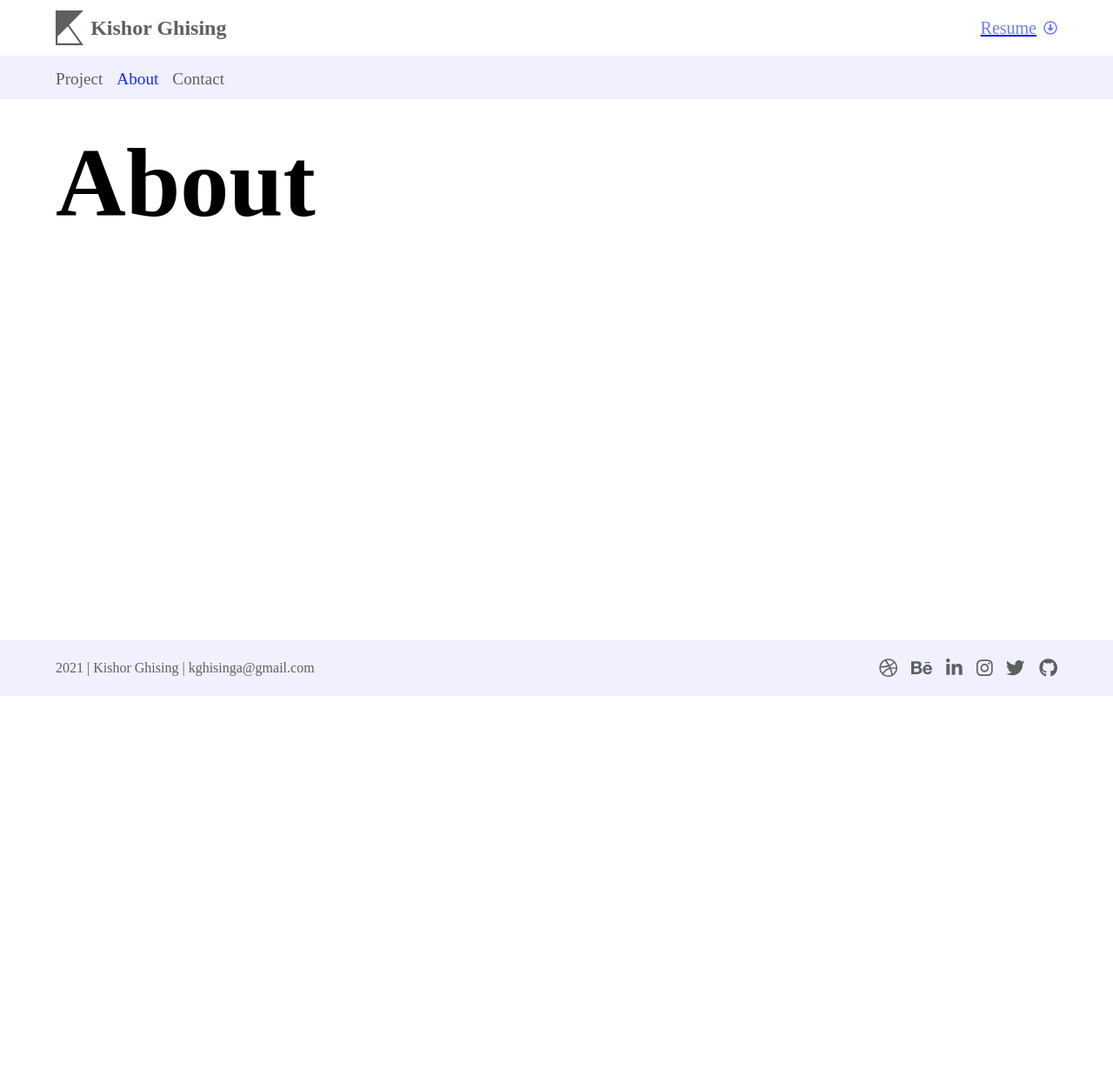
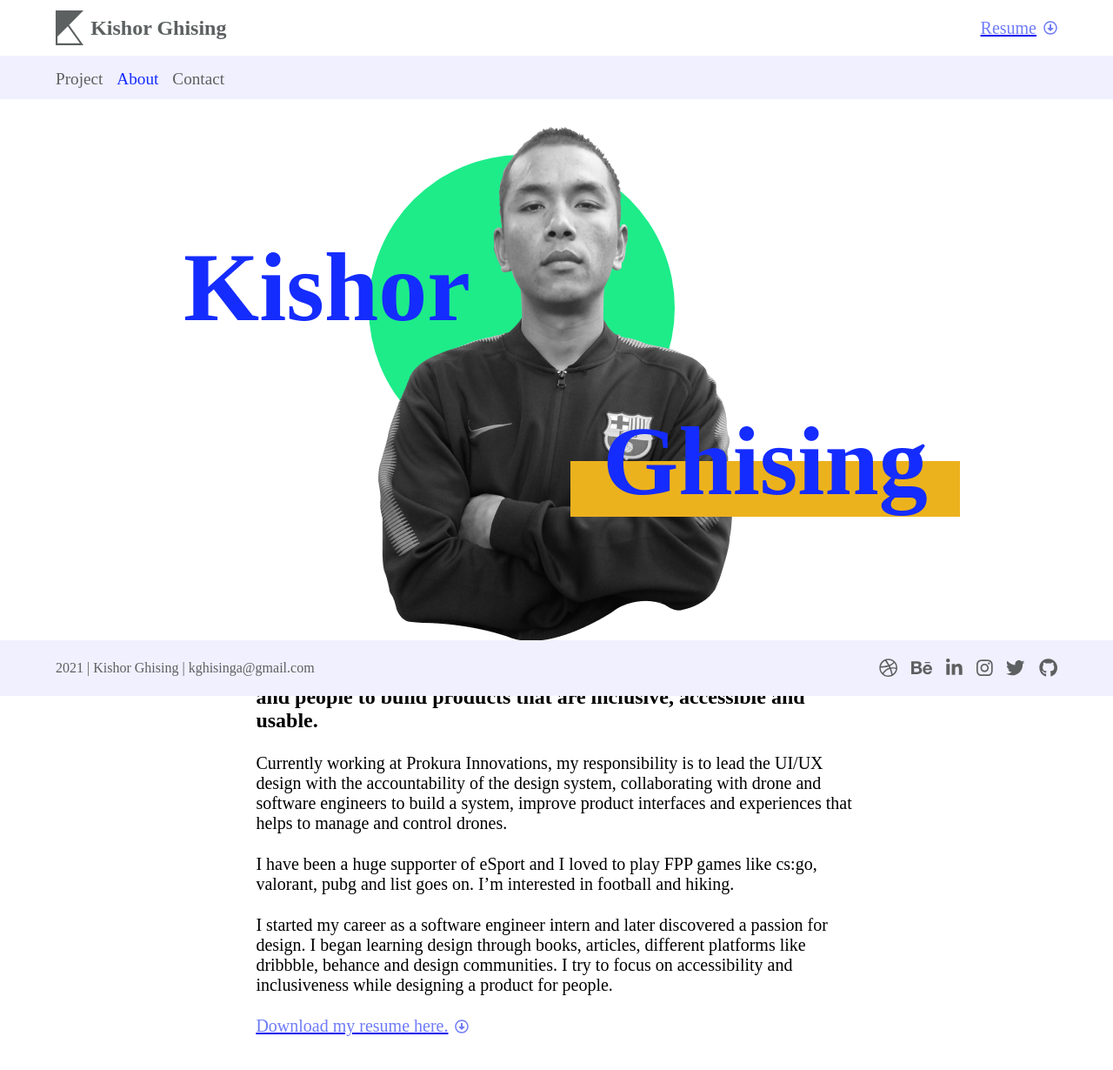
Before and after one commit to KGhising/portfolio, a React (Create React App) app: page /about in a window 1280 px wide. Shown: the top 1230 px of the page at 87% size. Before the commit the page ends 800 px from the top, so only its background shows below. Built offline with nearby package versions, Linux system fonts and the light colour scheme.

Commit message:
Add content and fix image section in about page

```diff
--- a/src/App.jsx
+++ b/src/App.jsx
@@ -7,7 +7,6 @@ import {
   PROJECT_URL,
   ABOUT_URL,
   CONTACT_URL,
-  RESUME_URL,
   PROJECT_DETAILS_URL,
 } from './Constants/appUrls';
 import BottomBar from './Navigation/BottomBar';
@@ -15,7 +14,6 @@ import Navigations from './Navigation/Navigations'
 import Project from './Pages/Project';
 import About from './Pages/About';
 import Contact from './Pages/Contact';
-import Resume from './Pages/Resume';
 import ProjectDetails from './Pages/ProjectDetails';
 
 class App extends React.Component {
@@ -41,9 +39,6 @@ class App extends React.Component {
                 <Route exact path={CONTACT_URL}>
                   <Contact></Contact>
                 </Route>
-                <Route exact path={RESUME_URL}>
-                  <Resume></Resume>
-                </Route>
                 <Route exact path={PROJECT_DETAILS_URL}>
                   <ProjectDetails></ProjectDetails>
                 </Route>
--- a/src/Constants/appUrls.js
+++ b/src/Constants/appUrls.js
@@ -1,5 +1,4 @@
 export const PROJECT_URL = '/projects';
 export const ABOUT_URL = '/about';
 export const CONTACT_URL = '/contact';
-export const RESUME_URL = '/resume';
 export const PROJECT_DETAILS_URL = '/projects/project-name';
--- a/src/Pages/About.jsx
+++ b/src/Pages/About.jsx
@@ -2,11 +2,49 @@ import React from 'react';
 import PropTypes from 'prop-types';
 import { withRouter } from 'react-router-dom';
 
+import image from '../Images/kishor-ghising.png';
+import { FontAwesomeIcon } from '@fortawesome/react-fontawesome';
+import { faArrowAltCircleDown } from '@fortawesome/free-regular-svg-icons';
+
 class About extends React.Component {
   render() {
     return (
-      <div className='about'>
-        <h1>About</h1>
+      <div className="about">
+        <div className="art-container">
+          <div className="circle-name-container">
+            <h1 className="kishor">Kishor</h1>
+          </div>
+          <img src={image} className="kg-image" alt="Photo of kishor ghising posing" />
+          <div className="rectangle">
+            <h1 className="ghising">Ghising</h1>
+          </div>
+        </div>
+        <div className="content-container">
+          <div className="content">
+            <h4>
+              I've been a designer for the past few years trying to help companies and people to build
+              products that are inclusive, accessible and usable.
+            </h4>
+            <p className="body3">
+              Currently working at Prokura Innovations, my responsibility is to lead the UI/UX design with the
+              accountability of the design system, collaborating with drone and software engineers to build a
+              system, improve product interfaces and experiences that helps to manage and control drones.
+            </p>
+            <p className="body3">
+              I have been a huge supporter of eSport and I loved to play FPP games like cs:go, valorant, pubg
+              and list goes on. I’m interested in football and hiking.
+            </p>
+            <p className="body3">
+              I started my career as a software engineer intern and later discovered a passion for design. I began
+              learning design through books, articles, different platforms like dribbble, behance and design
+              communities. I try to focus on accessibility and inclusiveness while designing a product for people.
+            </p>
+            <a href="#" className="download-cv">
+                <label htmlFor="download-icon" className="body3">Download my resume here.</label>
+                <FontAwesomeIcon className="icon" icon={faArrowAltCircleDown} size="md" />
+            </a>
+          </div>
+        </div>
       </div>
     );
   }
--- a/src/Pages/Resume.jsx
+++ /dev/null
@@ -1,19 +0,0 @@
-import React from 'react';
-import PropTypes from 'prop-types';
-import { withRouter } from 'react-router-dom';
-
-class Resume extends React.Component {
-  render() {
-    return (
-      <div className='resume'>
-        <h1>Resume</h1>
-      </div>
-    );
-  }
-}
-
-Resume.propTypes = {
-  history: PropTypes.object,
-};
-
-export default withRouter(Resume);
--- a/src/Themes/About.scss
+++ b/src/Themes/About.scss
@@ -0,0 +1,55 @@
+.about {
+    padding-bottom: 7rem;
+    .art-container {
+        position: relative;
+        display: flex;
+        justify-content: center;
+
+        .circle-name-container {
+            position: absolute;
+            margin-left: -5rem;
+            margin-top: 2rem;
+            z-index: -99;
+
+            width: 22rem;
+            height: 22rem;
+            border-radius: 50%;
+            background-color: map-get($map: $theme-colors, $key: 'green');
+            display: flex;
+            justify-content: center;
+            align-items: center;
+
+            .kishor {
+                margin-left: -28rem;
+                margin-top: -3rem;
+                color: map-get($map: $theme-colors, $key: 'blue');
+            }
+        }
+        .rectangle {
+            position: absolute;
+            height: 4rem;
+            width: 28rem;
+            display: flex;
+            justify-content: center;
+            margin-top: 24rem;
+            margin-left: 30rem;
+            background-color: map-get($map: $theme-colors, $key: 'orange');
+
+            .ghising {
+                margin-top: -4rem;
+                color: map-get($map: $theme-colors, $key: 'blue');
+            }
+        }
+    }
+
+    .content-container {
+        width: 60%;
+        margin: auto;
+        display: flex;
+        justify-content: center;
+
+        .content > * {
+            margin-top: 1.5rem;
+        }
+    }
+}
--- a/src/Themes/App.scss
+++ b/src/Themes/App.scss
@@ -10,6 +10,7 @@
 @import 'Button';
 @import 'Project';
 @import 'Contact';
+@import 'About';
 
 * {
     margin: 0;
--- a/src/Themes/Theme.scss
+++ b/src/Themes/Theme.scss
@@ -5,4 +5,7 @@ $theme-colors: (
   'lightblue': #F0F0FF,
   'white': #fcfcfc,
   'blue': #152cfe,
+  'green': #1DEC89,
+  'red': #EC431D,
+  'orange': #ECB21D,
 );
```
Also changed, not shown: src/Images/kishor-ghising.png (added).
